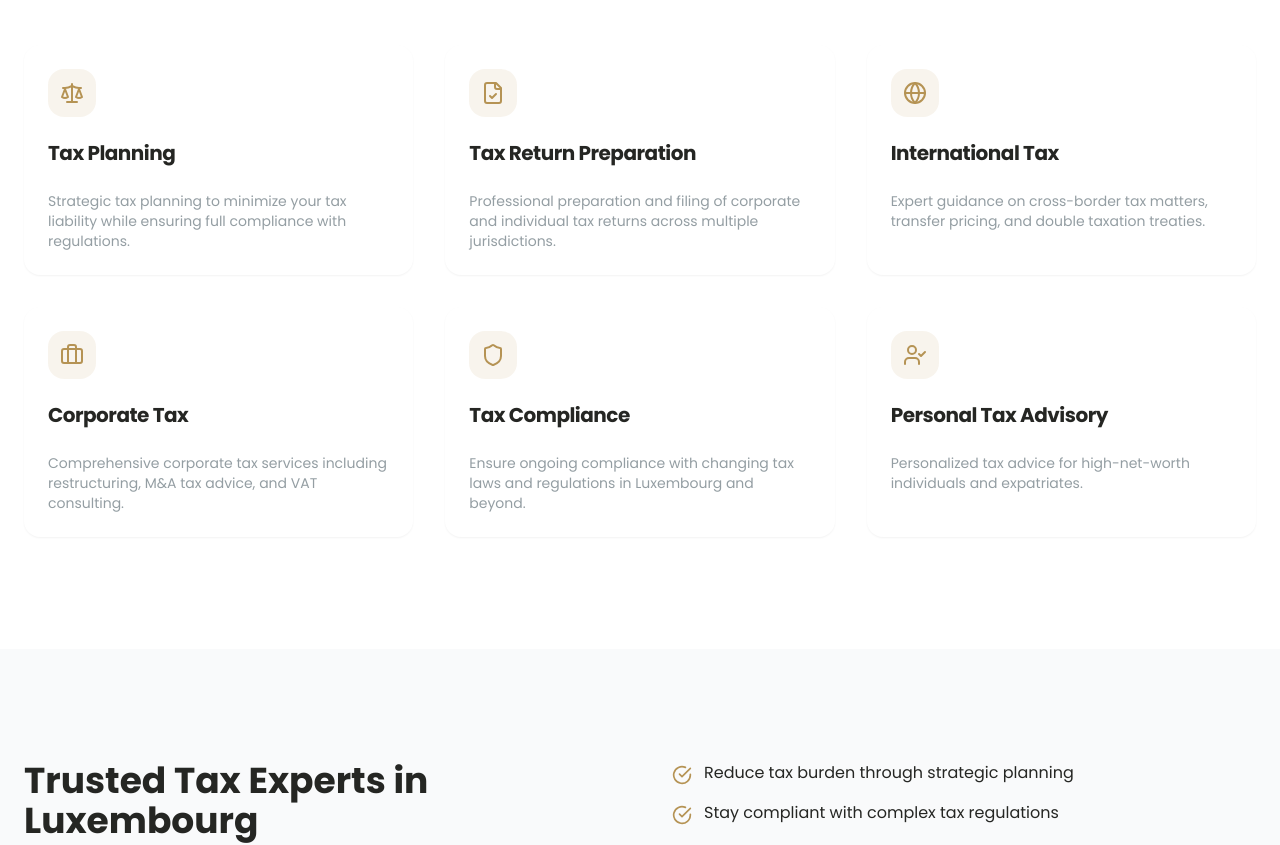
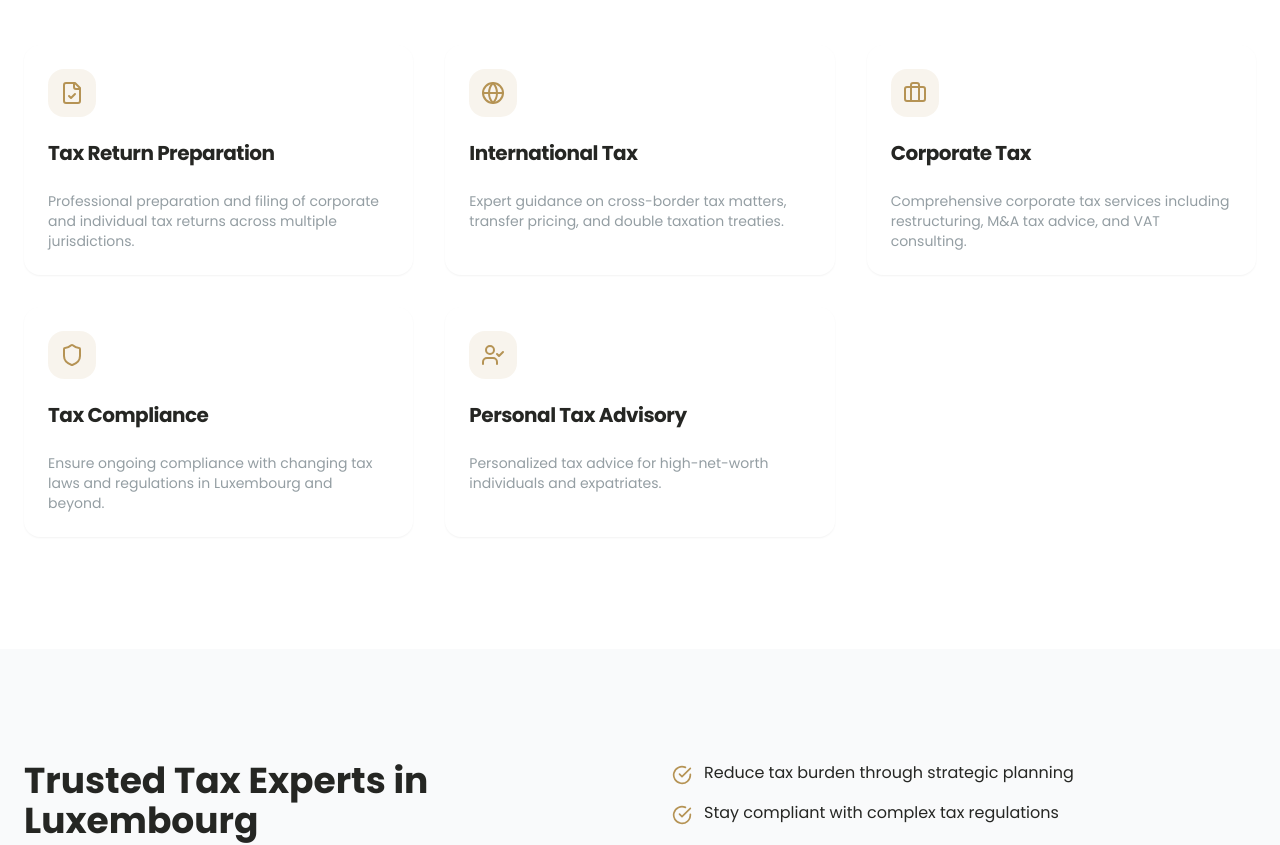
Before and after one commit to TAJKING10/opulanzbanking, a Next.js app: page /en/tax-advisory in a window 1280 px wide. Shown: the part 960-1805 px from the top of the page. Built offline with nearby package versions, Linux system fonts and the light colour scheme.

Commit message:
Change in tax page

```diff
--- a/app/[locale]/tax-advisory/page.tsx
+++ b/app/[locale]/tax-advisory/page.tsx
@@ -13,11 +13,6 @@ export default function TaxAdvisoryPage({ params: { locale } }: { params: { loca
   const t = useTranslations();
 
   const services = [
-    {
-      icon: Scale,
-      title: "Tax Planning",
-      description: "Strategic tax planning to minimize your tax liability while ensuring full compliance with regulations.",
-    },
     {
       icon: FileCheck,
       title: "Tax Return Preparation",
```
